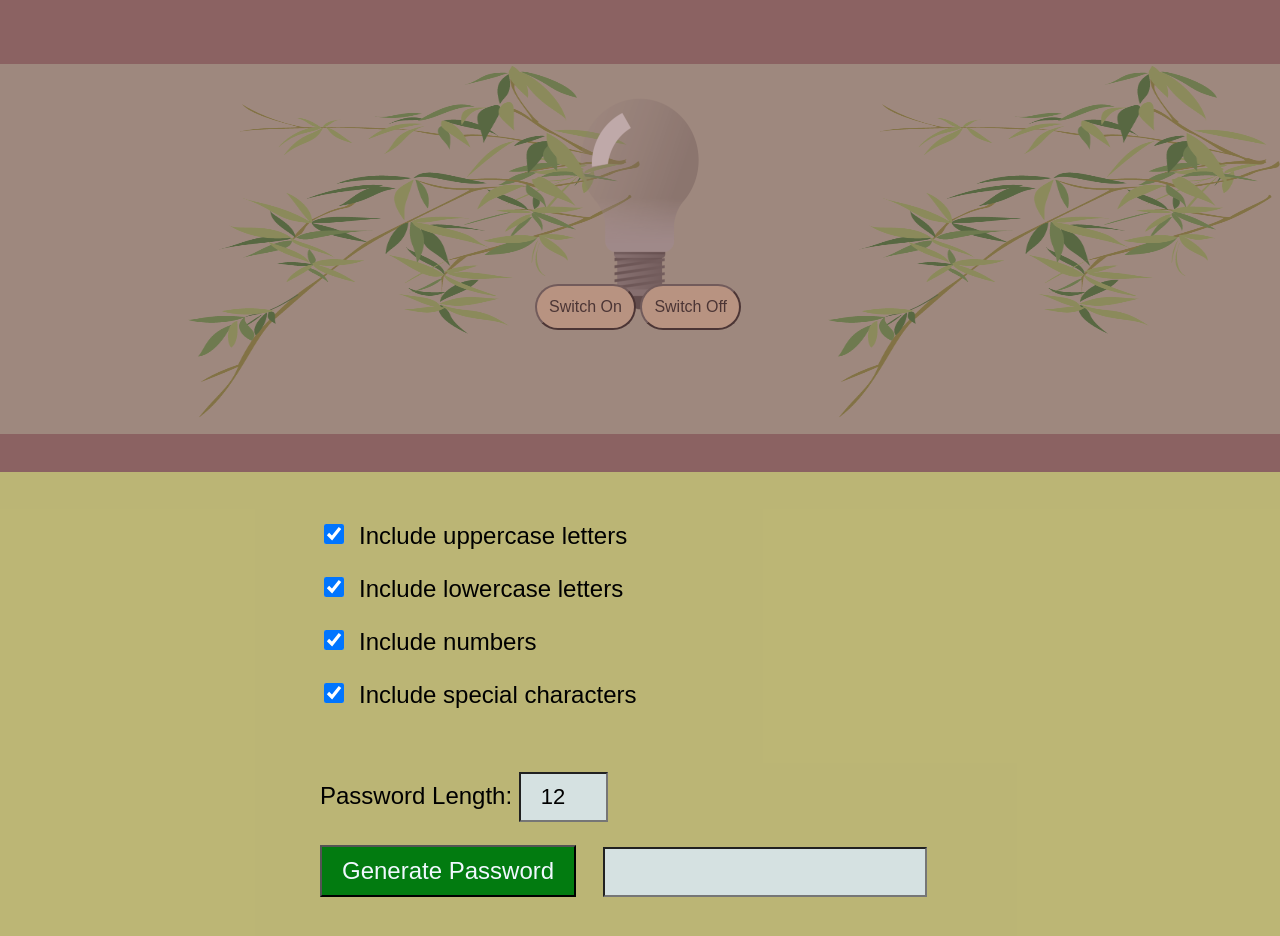
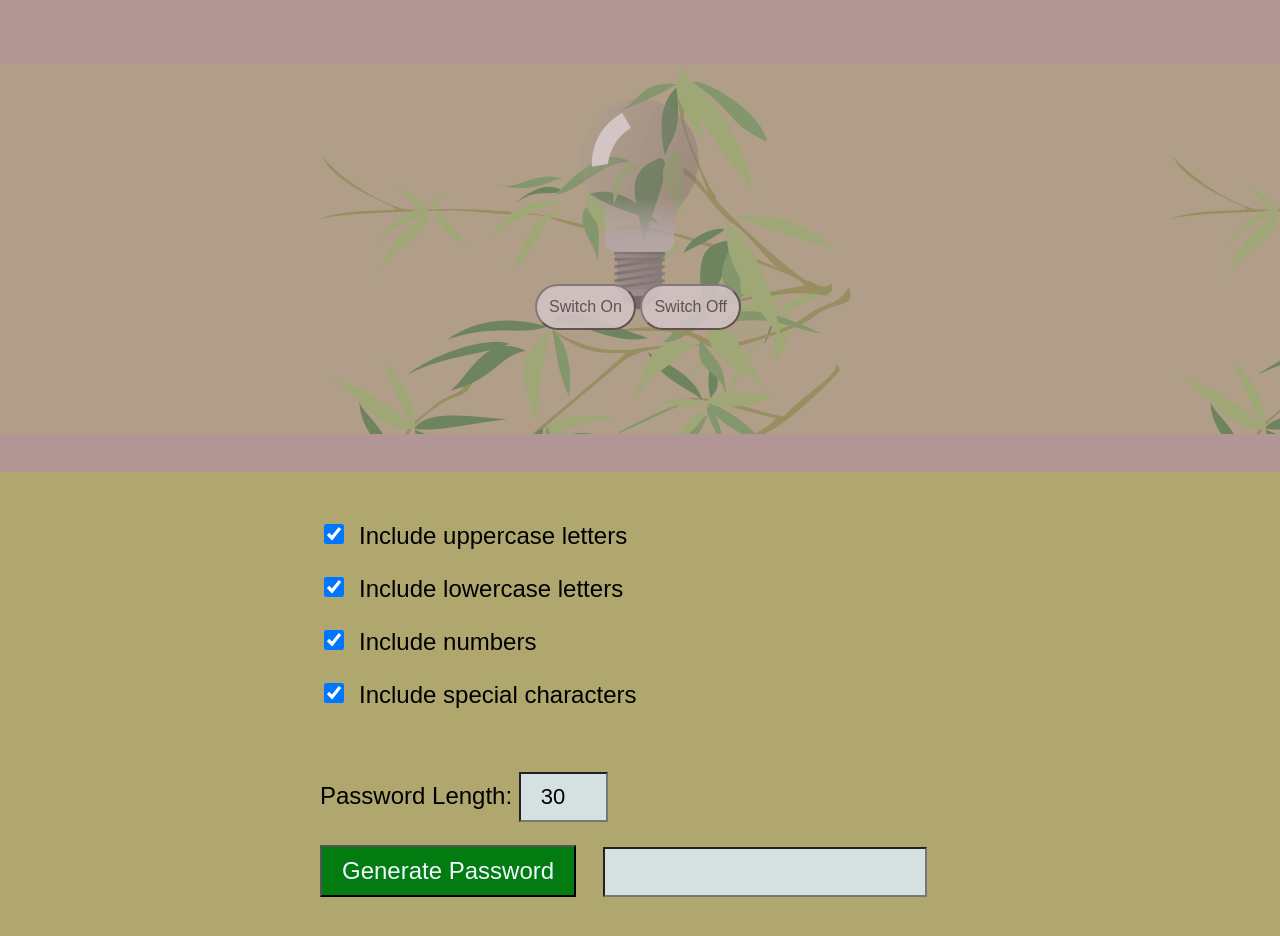
Before and after one commit to Chandadhika/pw-generate, a plain HTML site: page index.html in a window 1280 px wide. Drawn offline with Linux system fonts and the light colour scheme.

Commit message:
added css files

```diff
--- a/assets/css/style.css
+++ b/assets/css/style.css
@@ -1,6 +1,6 @@
 body {
   font-family: Arial, sans-serif;
-  background-color: rgba(125, 78, 78, 0.885);
+  background-color: rgba(111, 57, 57, 0.529);
   margin: 0;
 }
 
@@ -8,9 +8,8 @@ body {
 .light {
   padding-top: 20px;
   margin-top: 5%;
-  background-color: rgba(186, 191, 166, 0.927);
+  background-color: rgba(170, 190, 89, 0.472);
   background-image: url("../images/plant4.png");
-  background-repeat: round;
   height: 350px;
   opacity: 45%;
 }
@@ -35,7 +34,7 @@ body {
 .light-btn {
   font-size: 1rem;
   padding: 12px;
-  background-color: rgb(240, 208, 168);
+  background-color: rgba(247, 247, 251, 0.905);
   border-radius: 55px;
   display: inline-block;
 }
@@ -52,7 +51,7 @@ body {
 .generatePassword {
   width: 100%;
   height: 450px;
-  background-color: rgba(192, 189, 119, 0.918);
+  background-color: rgba(175, 176, 92, 0.676);
   display: inline-block;
   justify-content: space-around;
   margin-top: 3%;
--- a/index.html
+++ b/index.html
@@ -39,7 +39,7 @@
         ><br>
         <label
           >Password Length:
-          <input type="number" id="passwordLength" min="8" max="35" value="12"
+          <input type="number" id="passwordLength" min="8" max="35" value="30"
         /></label>
         <button id="generateButton">Generate Password</button>
         <input type="text" id="password" readonly />
```
